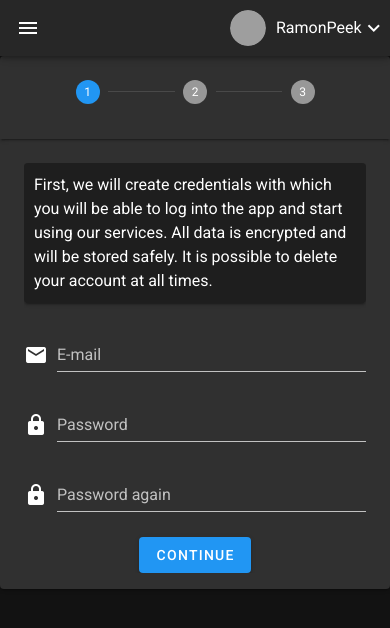
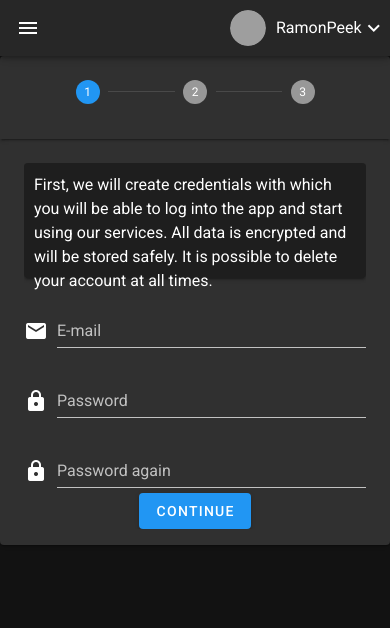
Before and after one commit to RamonPeek/OpenUITwitchBot_Frontend, a Vue app: page /register/1 in a window 390 px wide. Shown: the top 628 px of the page. Built offline with nearby package versions, Linux system fonts and the light colour scheme; grey boxes are pictures that could not be loaded.

Commit message:
Fixed styling for mobile (centered everything) and added gif

```diff
--- a/src/components/RegisterUser.vue
+++ b/src/components/RegisterUser.vue
@@ -11,15 +11,13 @@
       <v-stepper-items>
         <v-stepper-content step="1">
           <!-- CREATE CREDENTIALS CONTENT -->
-          <div class="create_credentials_container">
-            <div class="create_credentials_info">
-              <v-card class="create_credentials_info_card">
+          <div class="stepper_content_container">
+            <div class="finalize_registration_container">
+              <v-card class="finalize_registration_info">
                 First, we will create credentials with which you will be able to log into the app and start using our services. All data is encrypted and will be stored safely. It is possible to delete your account at all times.
               </v-card>
             </div>
-            <div class="create_credentials">
-              <div class="create_credentials_input">
-                <v-form ref="credentialsForm" v-model="validCredentials" lazy-validation>
+            <v-form ref="credentialsForm" v-model="validCredentials" lazy-validation class="create_credentials_container">
               <v-text-field v-model="email" :rules="emailRules" label="E-mail" clearable prepend-icon="mdi-email" required autocomplete="email"></v-text-field>
               <v-text-field :type="'password'" v-model="password" :rules="passwordRules" label="Password" clearable prepend-icon="mdi-lock" required autocomplete="password"></v-text-field>
               <v-text-field :type="'password'" v-model="passwordCheck" :rules="passwordCheckRules" label="Password again" clearable prepend-icon="mdi-lock" required autocomplete="passwordCheck"></v-text-field>
@@ -30,40 +28,48 @@
               Continue
             </v-btn>
           </div>
-            </div>
-          </div>
         </v-stepper-content>
         <v-stepper-content step="2">
           <!-- LINK TWITCH ACCOUNT-->
-          <div class="link_twitch_container">
-            <div class="link_twitch_info">
-              <v-card class="link_twitch_info_card">
+          <div class="stepper_content_container">
+            <div class="finalize_registration_container">
+              <v-card class="finalize_registration_info">
                 Next, we will connect your Twitch.tv account to your account. The link between Twitch and your account is necessary for retrieving data about your channel. When you delete your account this connection will also be invoked.
               </v-card>
             </div>
-            <div class="link_twitch">
-              <div class="link_twitch_input">
+            <div class="actions_container">
               <v-btn v-if="!twitchAuthenticatedAccount" color="secondary" v-on:click="handleTwitchAuthentication">Link with Twitch</v-btn>
-                <div v-if="twitchAuthenticatedAccount" class="link_twitch_result_container">
+            </div>
+            <div v-if="twitchAuthenticatedAccount">
               <p class="link_twitch_successfully_linked_header">Successfully linked to:</p>
+              <div class="actions_container">
                 <img :src="twitchAuthenticatedAccount.profile_image_url" class="link_twitch_result_photo">
+              </div>
               <p class="link_twitch_result_name">{{twitchAuthenticatedAccount.login}}</p>
             </div>
           </div>
-              <div class="actions_container_twitch">
+          <div class="actions_container">
             <v-btn text v-on:click="setStepper(1)">Previous</v-btn>
             <v-btn color="primary" v-on:click="setStepper(3)">
               Continue
             </v-btn>
           </div>
-            </div>
-          </div>
         </v-stepper-content>
         <v-stepper-content step="3">
           <!-- COMPLETE REGISTRATION -->
+          <div class="stepper_content_container">
+            <div class="finalize_registration_container">
+              <v-card class="finalize_registration_info">
+                All set! Press the register-button in order to complete the registration, or check your details by pressing the previous-button. After registering you will be redirected to the login-screen and you can start using the app!
+              </v-card>
+            </div>
+            <div class="actions_container">
+              <div class="finalize_gif_container"></div>
+            </div>
+          </div>
           <div class="actions_container">
             <v-btn text v-on:click="setStepper(2)">Previous</v-btn>
-            <v-btn color="primary" v-on:click="registerUser">
+            <v-btn color="green" v-on:click="registerUser">
               Register
             </v-btn>
           </div>
@@ -85,79 +91,14 @@
     margin-bottom: 0px !important;
   }
 
-  /* CREATE CREDENTIALS */
-  .create_credentials_container {
-    width: 100%;
-    height: 100%;
-  }
-
-  .create_credentials_info {
-    width: 275px;
-    height: 100%;
-    float: left;
-  }
-
-  .create_credentials {
-    width: calc(100% - 295px);
-    height: 100%;
-    margin-left: 20px;
-    float: left;
-  }
-
-  .create_credentials_info_card {
-    padding: 10px;
-  }
-
-  .create_credentials_input {
-    height: 210px;
+  .stepper_content_container {
+    height: 330px;
   }
 
   .actions_container {
     width: 100%;
-    height: 100%;
     display: flex;
     justify-content: center;
-  }
-
-  .actions_container_twitch {
-    width: 100%;
-    height: 100%;
-    display: flex;
-    justify-content: center;
-    margin-left: -20px;
-  }
-
-  /* LINK TWITCH */
-  .link_twitch_container {
-    width: 100%;
-    height: 100%;
-    display: flex;
-    justify-content: start;
-    flex-direction: row;
-  }
-
-  .link_twitch_info {
-    width: 275px;
-    height: 100%;
-  }
-
-  .link_twitch {
-    width: calc(100% - 295px);
-    height: 100%;
-    margin-left: 20px;
-  }
-
-  .link_twitch_info_card {
-    padding: 10px;
-  }
-
-  .link_twitch_input {
-    height: 210px;
-  }
-
-  .link_twitch_result_container {
-    width: 100%;
-    height: calc(100% - 20px);
   }
 
   .link_twitch_result_photo {
@@ -167,64 +108,60 @@
 
   .link_twitch_successfully_linked_header {
     font-weight: bold;
+    text-align: center;
   }
 
   .link_twitch_result_name {
+    padding-top: 10px;
+    text-align: center;
   }
 
-  @media only screen and (max-width: 601px) {
-    /* CREATE CREDENTIALS */
-    .create_credentials_container {
-      display: unset;
+  /* FINALIZE REGISTRATION */
+  .finalize_registration_container {
+    height: 90px;
+    margin-bottom: 25px;
   }
 
-    .create_credentials_info {
-      width: 100%;
-      height: unset;
-      margin-top: unset;
-      margin-bottom: 20px;
+  .finalize_registration_info {
+    height: 100%;
+    width: 700px;
+    float: left;
+    padding: 10px;
+    margin-left: calc(50% - 350px);
   }
 
-    .create_credentials {
-      width: 100%;
-      height: unset;
-      margin-left: unset;
-    }
+  .create_credentials_container {
+    width: 700px;
+    margin-left: calc(50% - 350px);
   }
 
+  .finalize_gif_container {
+    background-image: url("https://media0.giphy.com/media/3o7abKhOpu0NwenH3O/giphy.gif?cid=ecf05e472e7d7e7ec6635dc0ad232df6d1efa9c7601f2e61&rid=giphy.gif");
+    width: 250px;
+    height: 140px;
+    background-repeat: no-repeat;
+    background-size: contain;
+  }
 
   @media only screen and (max-width: 880px) {
-
-    /* LINK TWITCH */
-    .link_twitch_container {
-      display: unset;
-    }
-
-    .link_twitch_info {
-      width: 100%;
-      height: unset;
-      margin-top: unset;
-      margin-bottom: 20px;
-    }
-
-    .link_twitch {
-      width: 100%;
-      height: unset;
-      margin-left: unset;
-    }
 
     .link_twitch_result_photo {
       margin-left: calc(50% - 53px);
     }
 
-    .link_twitch_successfully_linked_header {
-      text-align: center;
+    .finalize_registration_info {
+      width: 100%;
+      margin-left: unset;
     }
 
-    .link_twitch_result_name {
-      text-align: center;
+    .finalize_registration_container {
+      height: 115px;
     }
 
+    .create_credentials_container {
+      width: 100%;
+      margin-left: unset;
+    }
   }
 
 </style>
```
Lines whose indentation alone changed are shown as unchanged.
